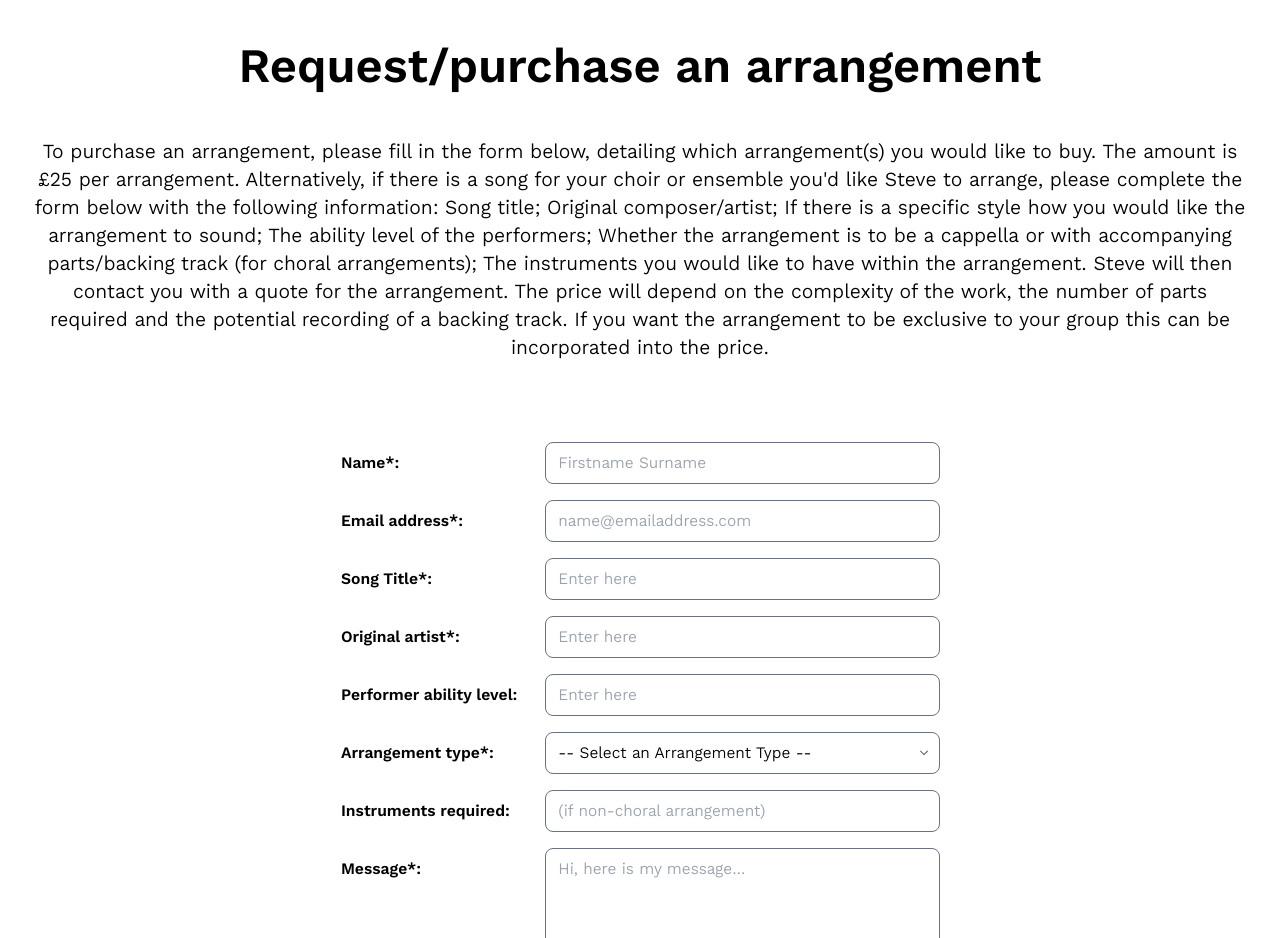
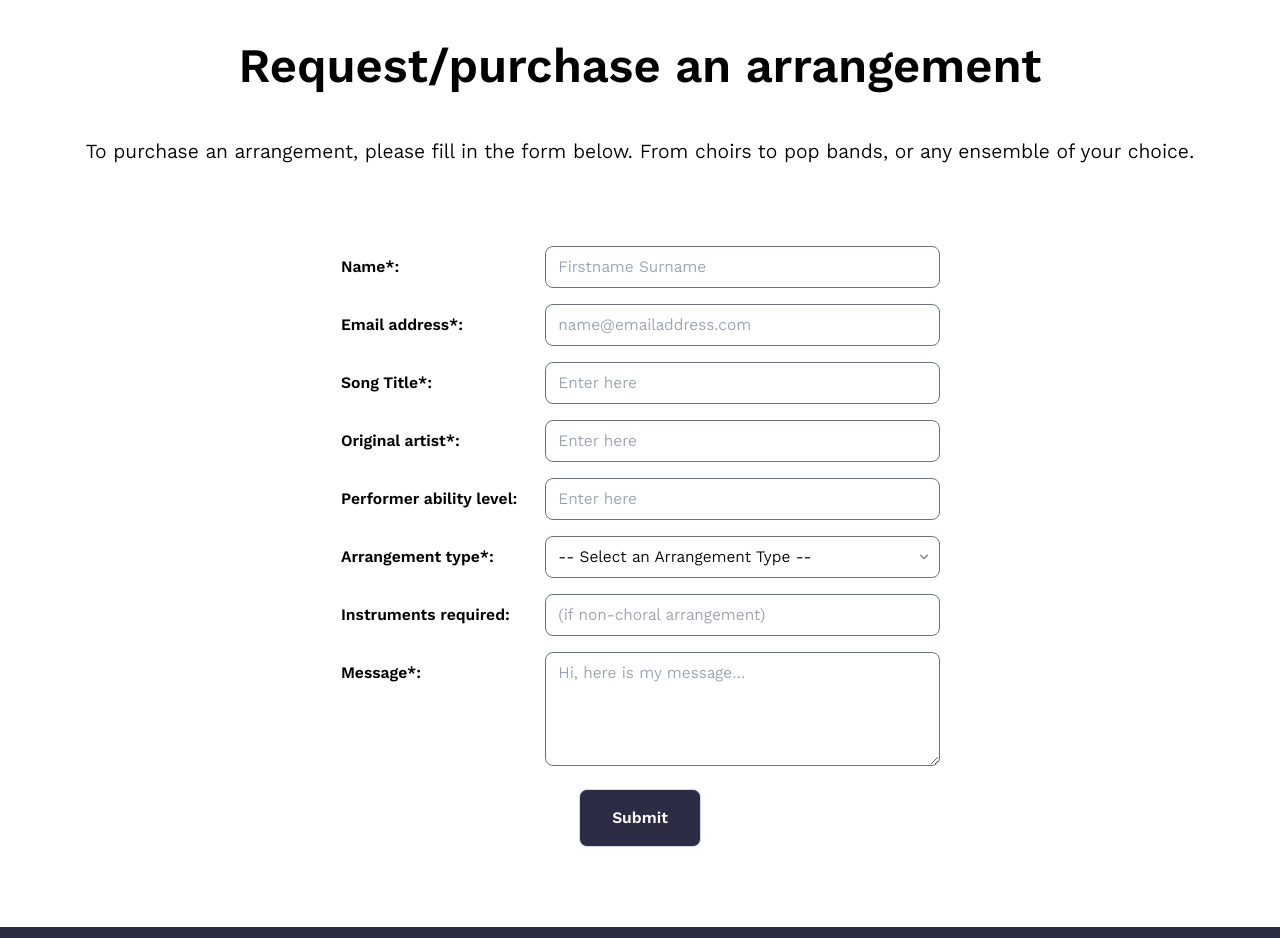
Before and after one commit to stelisevil/steve-mcgarvie-music, a React (Vite) app: page /music in a window 1280 px wide. Shown: the part 1260-2198 px from the top of the page. Built offline with nearby package versions, Linux system fonts and the light colour scheme.

Commit message:
sat with steve and did some changes

```diff
--- a/src/components/Header/index.tsx
+++ b/src/components/Header/index.tsx
@@ -46,12 +46,14 @@ export const Header = () => {
             menuOpen={menuOpen}
             handleMenuState={handleMenuState}
           >
-            <MenuLink to="/music">Request / Purchase</MenuLink>
+            <MenuLink to="/music">Request/Purchase</MenuLink>
             <MenuLink to="/music/choral-arrangements">
               Choral Arrangements
             </MenuLink>
             <MenuLink to="/music/pop-arrangements">Pop Arrangements</MenuLink>
-            <MenuLink to="/music/sax-arrangements">Sax Arrangements</MenuLink>
+            <MenuLink to="/music/sax-arrangements">
+              Sax Quartet Arrangements
+            </MenuLink>
           </Dropdown>
           -
           <Dropdown
--- a/src/pages/Choir/index.tsx
+++ b/src/pages/Choir/index.tsx
@@ -96,7 +96,7 @@ export const Choir = () => {
         <div className="px-8 text-xl">
           We rehearse each Wednesday and Thursday evening from 7.30-9.30:
         </div>
-        <div className="flex flex-col flex-wrap justify-between gap-8 md:flex-row">
+        <div className="flex flex-col flex-wrap justify-between gap-8 px-4 md:flex-row">
           <div className="text-left grow">
             <span className="font-semibold">Wednesdays:</span>
             <div className="mb-4">
--- a/src/pages/ChoralArrangements/index.tsx
+++ b/src/pages/ChoralArrangements/index.tsx
@@ -4,9 +4,11 @@ import { useBackingSongs } from "./useBackingSongs";
 import { HeroBanner } from "../../components/HeroBanner";
 
 export const ChoralArrangements = () => {
-  const { loading: aCapellaLoading } = useACapellaSongs();
+  const { datoResponse: aCapellaSongs, loading: aCapellaLoading } =
+    useACapellaSongs();
 
-  const { loading: backingLoading } = useBackingSongs();
+  const { datoResponse: backingSongs, loading: backingLoading } =
+    useBackingSongs();
 
   if (aCapellaLoading || backingLoading) return null;
 
@@ -18,19 +20,20 @@ export const ChoralArrangements = () => {
         <div className="px-8 text-xl">
           Most of the current arrangements available to purchase were originally
           written for Well-Versed Community Choir. All arrangements are SATB
-          unless otherwise stated. Arrangements cost £30 for a PDF download of
-          the full score (unless stated otherwise). You will then be able to
+          unless otherwise stated. Arrangements cost £30 (unless otherwise
+          stated) for a PDF download of the full score. You will then be able to
           print as many copies as necessary for your group for no extra charge.
           In addition, an MP3 backing track with all non-a cappella arrangements
           is provided for rehearsal purposes.
         </div>
         <div className="px-8 text-xl">
-          If there is a song you'd like to have arranged, go to the main Music
-          page and fill in your details on the form, when a quote for the
-          arrangement will be given soon after. * PLEASE NOTE: Samples coming
-          soon *
+          We also take requests! If you have a song you'd like arranging, click{" "}
+          <a className="underline" href="/music">
+            here
+          </a>{" "}
+          to make an enquiry.
         </div>
-        {/* <div className="px-8 text-5xl font-semibold">A capella songs</div>
+        <div className="px-8 text-5xl font-semibold">A capella songs</div>
         <table className="text-left border border-brand-light">
           <thead className="text-white border border-brand-light bg-brand-dark">
             <tr>
@@ -38,7 +41,6 @@ export const ChoralArrangements = () => {
               <th className="px-4 py-6 font-semibold">Artist</th>
               <th className="px-4 py-6 font-semibold">Key</th>
               <th className="px-4 py-6 font-semibold">Difficulty</th>
-              <th className="px-4 py-6 font-semibold">Listen + Buy</th>
             </tr>
           </thead>
           <tbody>
@@ -48,11 +50,6 @@ export const ChoralArrangements = () => {
                 <td className="px-4 py-6">{song.artist}</td>
                 <td className="px-4 py-6">{song.key}</td>
                 <td className="px-4 py-6">{song.difficulty}</td>
-                <td className="px-4 py-6 underline">
-                  <a download href={song.driveUrl}>
-                    Link
-                  </a>
-                </td>
               </tr>
             ))}
           </tbody>
@@ -69,7 +66,6 @@ export const ChoralArrangements = () => {
               <th className="px-4 py-6 font-semibold">Artist</th>
               <th className="px-4 py-6 font-semibold">Key</th>
               <th className="px-4 py-6 font-semibold">Difficulty</th>
-              <th className="px-4 py-6 font-semibold">Listen + Buy</th>
             </tr>
           </thead>
           <tbody>
@@ -79,15 +75,10 @@ export const ChoralArrangements = () => {
                 <td className="px-4 py-6">{song.artist}</td>
                 <td className="px-4 py-6">{song.key}</td>
                 <td className="px-4 py-6">{song.difficulty}</td>
-                <td className="px-4 py-6 underline">
-                  <a download href={song.driveUrl}>
-                    Link
-                  </a>
-                </td>
               </tr>
             ))}
           </tbody>
-        </table> */}
+        </table>
         <RequestASongLink />
       </div>
     </div>
--- a/src/pages/Music/index.tsx
+++ b/src/pages/Music/index.tsx
@@ -69,20 +69,8 @@ export const Music = () => {
           Request/purchase an arrangement
         </div>
         <div className="px-8 text-xl">
-          To purchase an arrangement, please fill in the form below, detailing
-          which arrangement(s) you would like to buy. The amount is £25 per
-          arrangement. Alternatively, if there is a song for your choir or
-          ensemble you'd like Steve to arrange, please complete the form below
-          with the following information: Song title; Original composer/artist;
-          If there is a specific style how you would like the arrangement to
-          sound; The ability level of the performers; Whether the arrangement is
-          to be a cappella or with accompanying parts/backing track (for choral
-          arrangements); The instruments you would like to have within the
-          arrangement. Steve will then contact you with a quote for the
-          arrangement. The price will depend on the complexity of the work, the
-          number of parts required and the potential recording of a backing
-          track. If you want the arrangement to be exclusive to your group this
-          can be incorporated into the price.
+          To purchase an arrangement, please fill in the form below. From choirs
+          to pop bands, or any ensemble of your choice.
         </div>
 
         <form
--- a/src/pages/PopArrangements/index.tsx
+++ b/src/pages/PopArrangements/index.tsx
@@ -22,10 +22,11 @@ export const PopArrangements = () => {
           cost £30 for a PDF download of all parts plus a full score.
         </div>
         <div className="px-8 text-xl">
-          If there is a song you'd like to have arranged, go to the main Music
-          page and fill in your details on the form, when a quote for the
-          arrangement will be given soon after. * PLEASE NOTE: Samples coming
-          soon *
+          We also take requests! If you have a song you'd like arranging, click{" "}
+          <a className="underline" href="/music">
+            here
+          </a>{" "}
+          to make an enquiry.
         </div>
         {/* <table className="text-left border border-brand-light">
           <thead className="text-white border border-brand-light bg-brand-dark">
--- a/src/pages/SaxArrangements/index.tsx
+++ b/src/pages/SaxArrangements/index.tsx
@@ -17,14 +17,15 @@ export const SaxArrangements = () => {
         <div className="px-8 text-xl">
           The saxophone quartets are for 2 altos, tenor and baritone unless
           stated otherwise. Most arrangements have sections for improvised
-          solos. The cost for each arrangement is £20, and you will receive PDF
+          solos. The cost for each arrangement is £30, and you will receive PDF
           copies of the full score and the individual parts.
         </div>
         <div className="px-8 text-xl">
-          If there is a song you'd like to have arranged, go to the main Music
-          page and fill in your details on the form, when a quote for the
-          arrangement will be given soon after. * PLEASE NOTE: Samples coming
-          soon *
+          We also take requests! If you have a song you'd like arranging, click{" "}
+          <a className="underline" href="/music">
+            here
+          </a>{" "}
+          to make an enquiry.
         </div>
         {/* <table className="text-left border border-brand-light">
           <thead className="text-white border border-brand-light bg-brand-dark">
```
